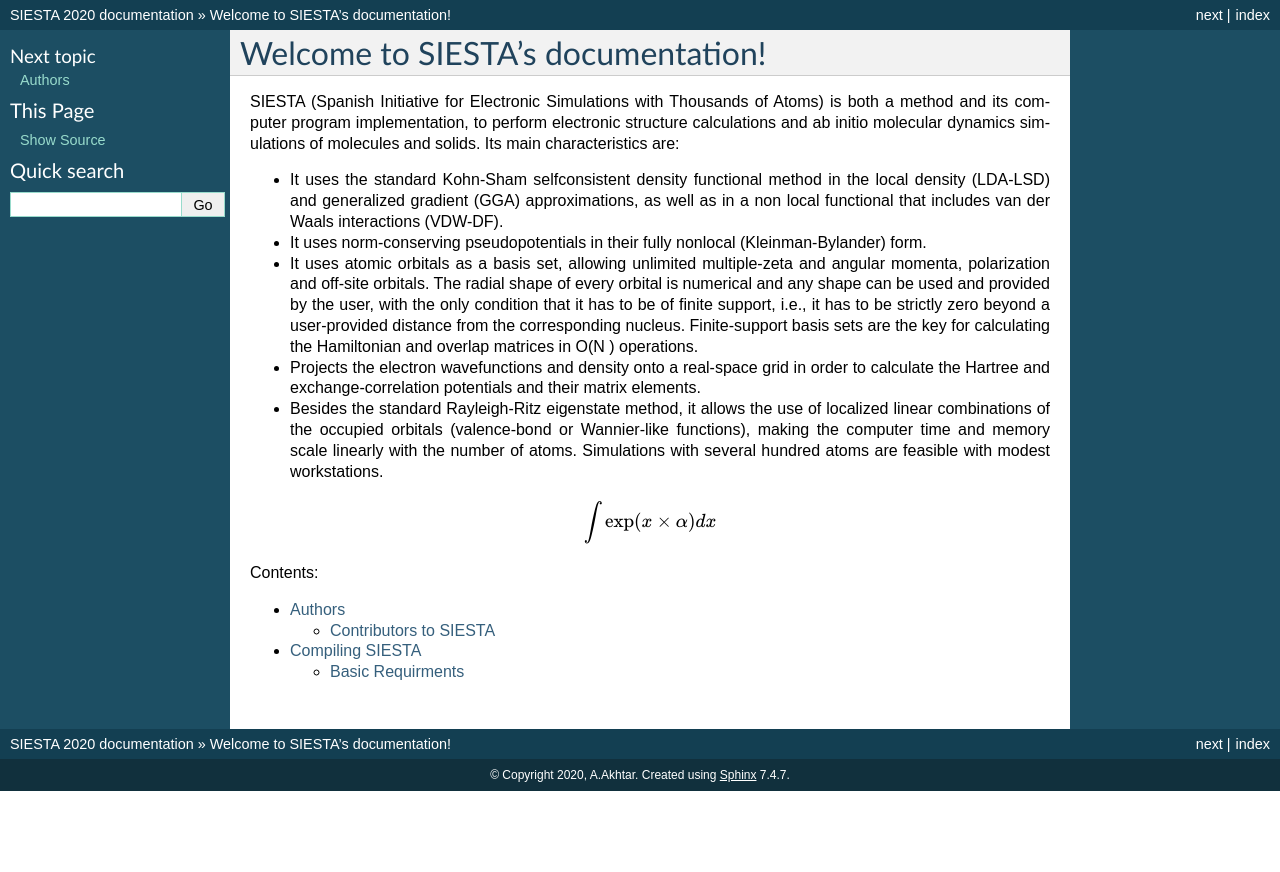
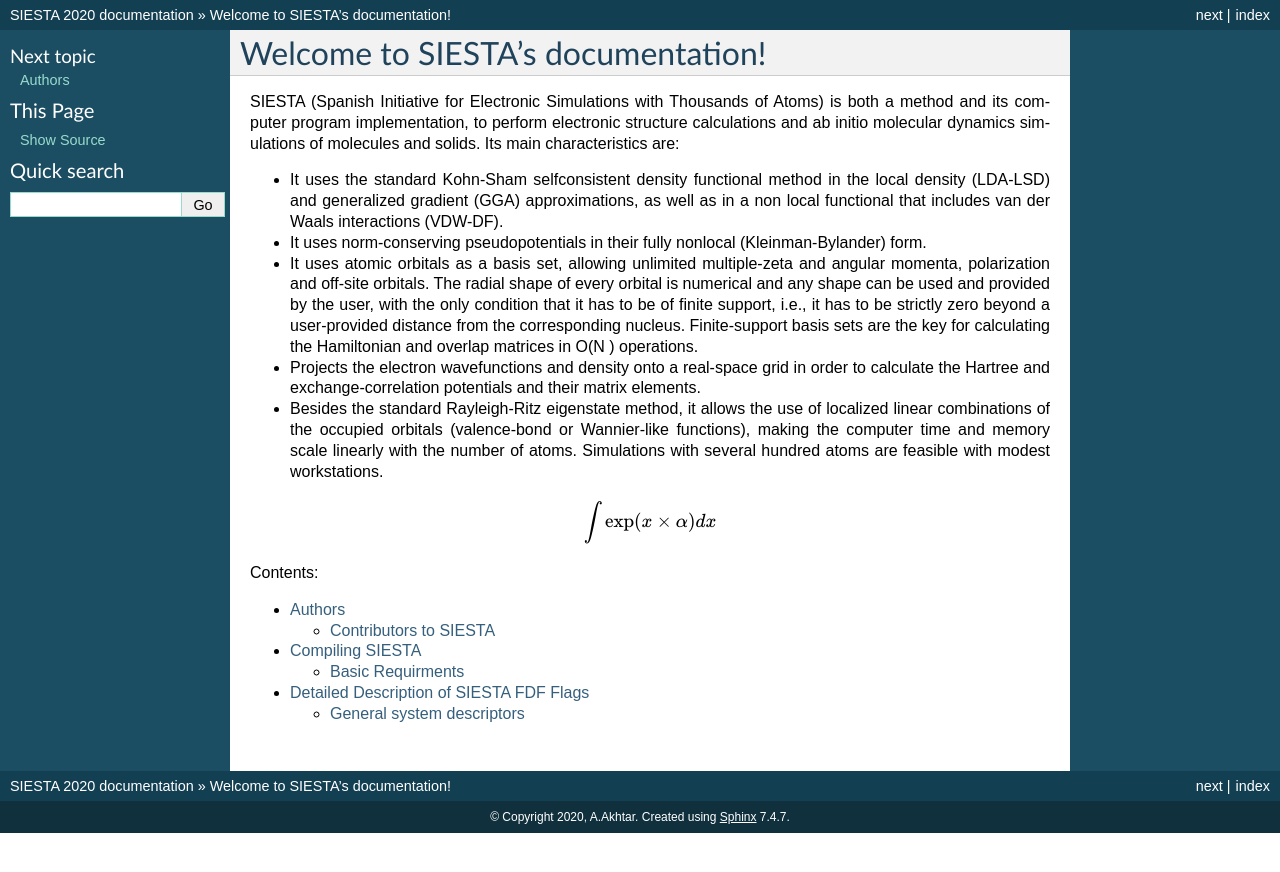
Before and after one commit to arsalan-akhtar/siesta-documentation, a Sphinx documentation site: the page built from source/index.rst, in a window 1280 px wide. Shown: the top 872 px of the page. Built offline with Sphinx 7.4.7, drawn with Linux system fonts in a browser that asks for light colours.

```diff
--- /dev/null
+++ b/source/docs/FDF-Options/FDF.rst
@@ -0,0 +1,6 @@
+Detailed Description of SIESTA FDF Flags
+=========================================
+
+
+General system descriptors
+--------------------------
--- a/source/docs/FDF-Options/Fdf-options.rst
+++ /dev/null
@@ -1,2 +0,0 @@
-Dietailed Description of SIESTA FDF Flags
-=========================================
--- a/source/fdf.rst
+++ b/source/fdf.rst
@@ -1 +1 @@
-.. include:: docs/FDF-Options/FDF-options.rst
+.. include:: docs/FDF-Options/FDF.rst
```
